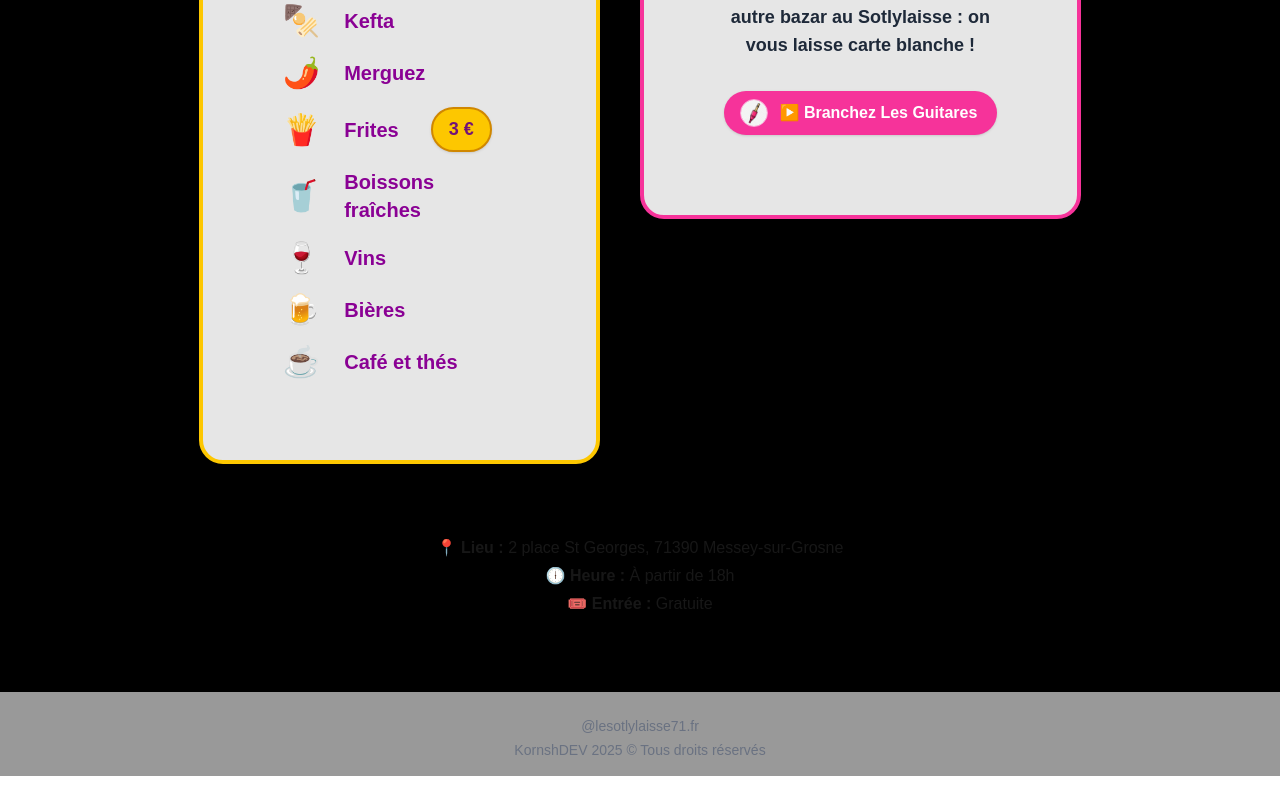
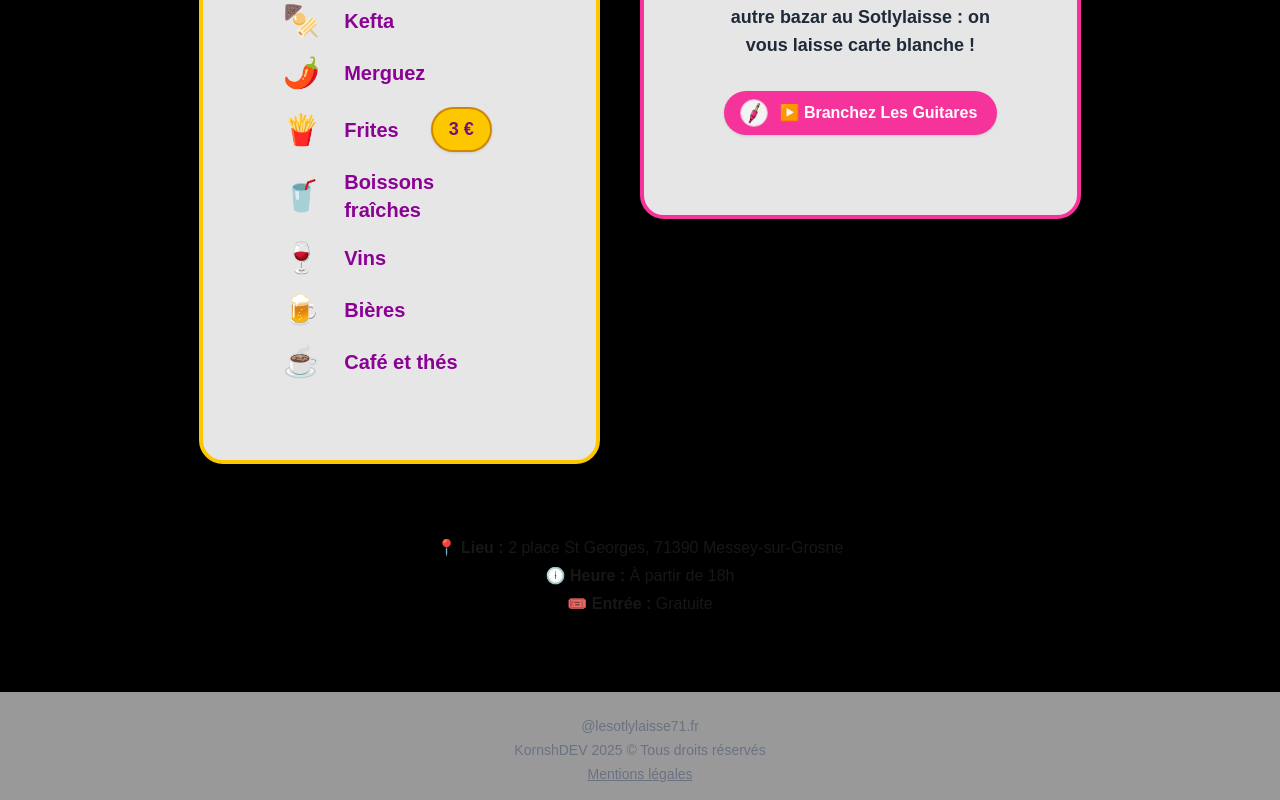
Before and after one commit to ujju16/fetedelazic, a Next.js app: page / in a window 1280 px wide. Shown: the part 705-1505 px from the top of the page. Before the commit the page ends 1481 px from the top, so only its background shows below. Built offline with nearby package versions, Linux system fonts and the light colour scheme.

Commit message:
feat: ajout du lien Mentions légales dans le footer

```diff
--- a/src/components/Footer.tsx
+++ b/src/components/Footer.tsx
@@ -5,6 +5,15 @@ export default function Footer() {
     <footer className="w-full flex flex-col items-center pt-6 pb-4 mt-10 text-center text-gray-500 text-sm z-10 bg-white/60">
       <div>@lesotlylaisse71.fr</div>
       <div className="mt-1">KornshDEV 2025 &copy; Tous droits réservés</div>
+      <div className="mt-1">
+        <a
+          href="#"
+          className="underline hover:text-pink-600 transition"
+          title="Mentions légales"
+        >
+          Mentions légales
+        </a>
+      </div>
     </footer>
   );
 }
```
